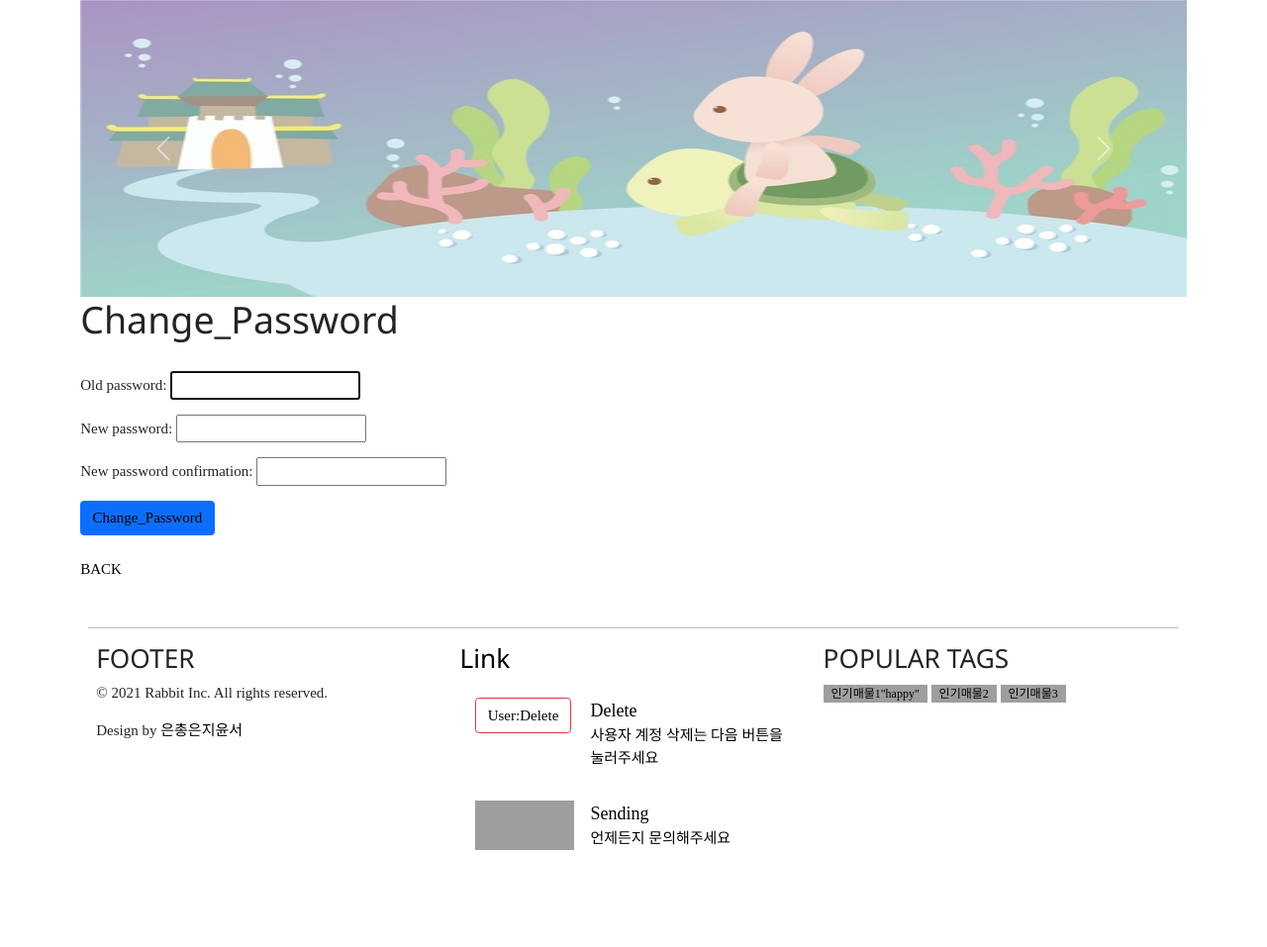
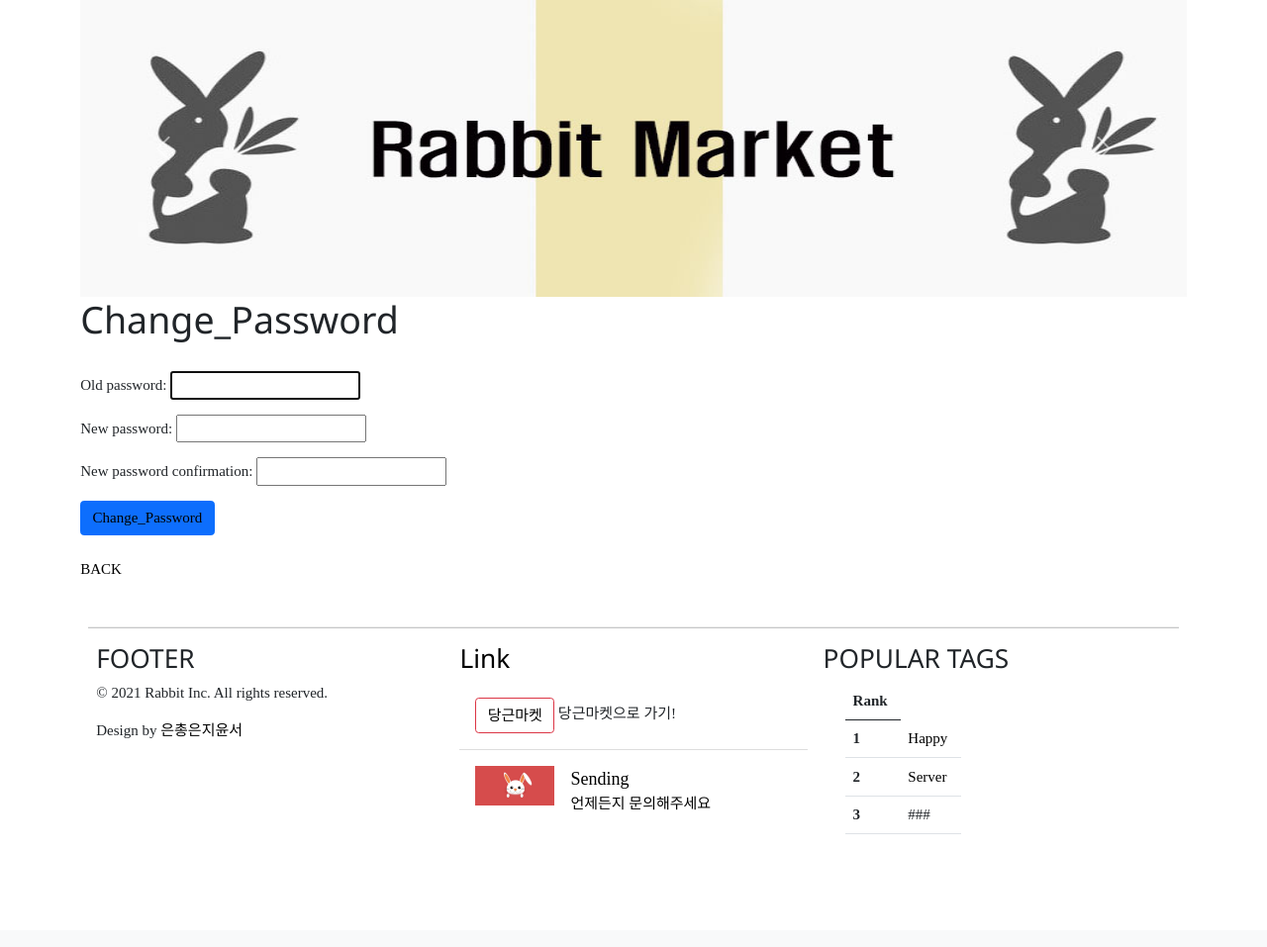
Before and after one commit to ssw02238/CarrotPjt, a Django app: page /accounts/password/ in a window 1280 px wide. Shown: the part 60-1017 px from the top of the page at 99% size. After the commit the page ends 903 px from the top, so only its background shows below. Run offline with Django 3.2, Linux system fonts and the light colour scheme; the visitor is signed in with stand-in values (Sample User, id 1); parts of the project's set-up code (start-up, migrations or seed data) failed here and were passed over; some libraries are stand-ins or nearby versions; grey boxes are pictures that could not be loaded.

Commit message:
footer link + rank

```diff
--- a/carrot_shake/templates/base.html
+++ b/carrot_shake/templates/base.html
@@ -74,13 +74,13 @@
   <div id="carouselExampleControls" class="carousel slide" data-bs-ride="carousel">
     <div class="carousel-inner">
       <div class="carousel-item active">
-        <img src="{% static 'images/rabbit3.jpg' %}"class="d-block w-100" alt="image">
+        <img src="{% static 'images/rabbitpic3.jpg' %}"class="d-block w-100" alt="image">
       </div>
       <div class="carousel-item">
-        <img src="{% static 'images/2rabbit.jpg' %}"class="d-block w-100" alt="rabbit1">
+        <img src="{% static 'images/rabbitpic.jpg' %}"class="d-block w-100" alt="rabbit1">
       </div>
       <div class="carousel-item">
-        <img src="{% static 'images/1rabbit.jpg' %}"class="d-block w-100" alt="rabbit2">
+        <img src="{% static 'images/rabbitpic2.jpg' %}"class="d-block w-100" alt="rabbit2">
       </div>
     </div>
     <button class="carousel-control-prev" type="button" data-bs-target="#carouselExampleControls" data-bs-slide="prev">
@@ -123,18 +123,13 @@
       <h3>Link</h3>
       <ul class="w3-ul w3-hoverable">
         <li class="w3-padding-16">
-          <form action="{% url 'accounts:delete' %}" method="POST" class="w3-left w3-margin-right" style="width:100px;height: 50px;">
-          {% comment %} d-flex justify-content-end {% endcomment %}
-          {% csrf_token %}
-          <button class="btn btn-outline-danger">User:Delete</button>
-          </form>
-          <span class="w3-large">Delete</span><br>
-          <span>사용자 계정 삭제는 다음 버튼을 눌러주세요 </span>
+          <a href="https://www.daangn.com/"><button class="btn btn-outline-danger">당근마켓</button></a>
+          <span> 당근마켓으로 가기! </span>
 
         </li>
         <li class="w3-padding-16">
         <a href="#">
-            <img src="{% static 'images/rabbit.jpg' %}" class="w3-left w3-margin-right" style="width:100px;height: 50px;">
+            <img src="{% static 'images/1rabbit.jpg' %}" class="w3-left w3-margin-right" style="width:80px;height: 40px;">
             <span class="w3-large">Sending</span><br>
             <span>언제든지 문의해주세요 </span>
         </a>
@@ -145,11 +140,30 @@
 
     <div class="w3-third w3-serif">
       <h3>POPULAR TAGS</h3>
-      <p>
-        <span class="w3-tag w3-grey w3-small w3-margin-bottom"><a href="http://127.0.0.1:8000/articles/1/hashtag/">인기매물1"happy"</a></span>
-        <span class="w3-tag w3-grey w3-small w3-margin-bottom"><a href="#">인기매물2</a></span>
-        <span class="w3-tag w3-grey w3-small w3-margin-bottom"><a href="#">인기매물3</a></span>
-      </p>
+      <div class ="w3-third ms-4" >
+        <table class="table">
+        <thead>
+          <tr>
+            <th scope="col">Rank</th>
+          </tr>
+        </thead>
+        <tbody>
+          <tr>
+            <th scope="row">1</th>
+            <td><a href="http://127.0.0.1:8000/articles/1/hashtag/">Happy</a></td>
+          </tr>
+          <tr>
+            <th scope="row">2</th>
+            <td><a href="http://127.0.0.1:8000/articles/2/hashtag/">Server</a></td>
+          </tr>
+          <tr>
+            <th scope="row">3</th>
+            <td>###</td>
+          </tr>
+        </tbody>
+      </table>
+
+      </div>
     </div>
   </footer>
 </div>
```
